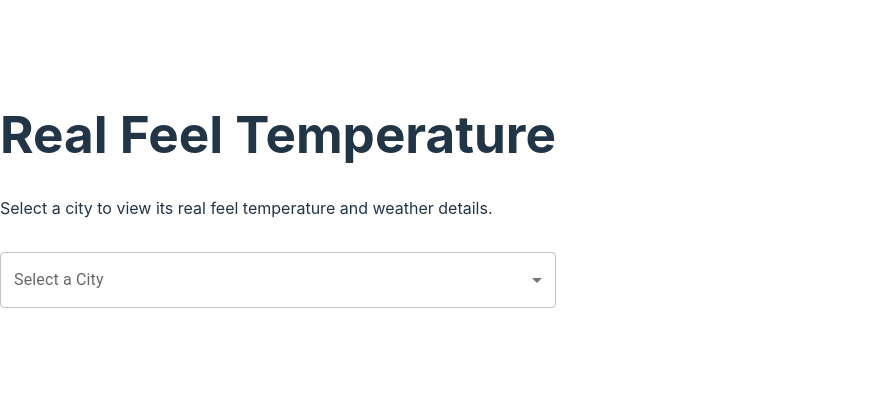
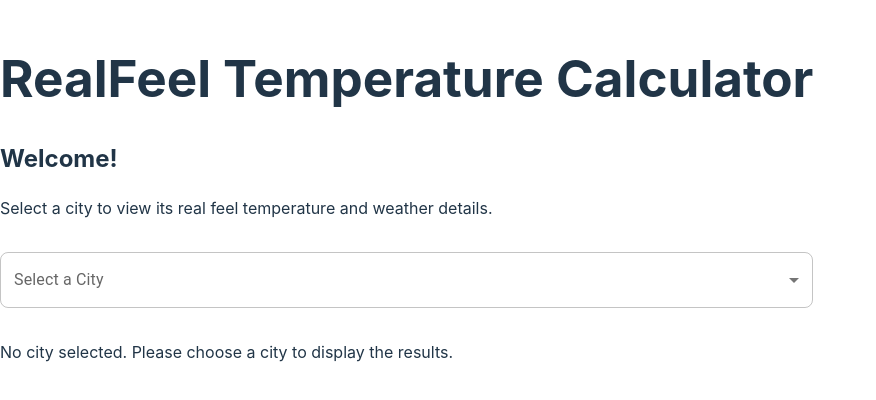
Before and after one commit to fiorella-mansilla/real-feel-calculator, a React (Vite) app in the folder client/: page / in a window 1280 px wide. Shown: the part 202-602 px from the top of the page, without its empty margins (0-876 px from the left). Built offline with nearby package versions, Linux system fonts and the light colour scheme.

Commit message:
Implemented None-reset option in City Dropdown and updated styling

```diff
--- a/client/src/components/CitySelectorDropdown.jsx
+++ b/client/src/components/CitySelectorDropdown.jsx
@@ -1,6 +1,6 @@
 import React, { useState, useCallback } from "react";
 import PropTypes from "prop-types";
-import { MenuItem, Select, InputLabel, FormControl } from "@mui/material";
+import { MenuItem, Select, InputLabel, FormControl, Paper } from "@mui/material";
 import { cities } from "../data/cities";
 
 /**
@@ -21,8 +21,8 @@ const CitySelectorDropdown = ({ onCitySelect }) => {
     const city = cities.find((c) => c.name === cityName);
 
     setSelectedCity(city || null);
-    if (city && onCitySelect) {
-      onCitySelect(city);
+    if (onCitySelect) {
+      onCitySelect(city || null);
     }
   }, [onCitySelect]);
 
@@ -39,9 +39,21 @@ const CitySelectorDropdown = ({ onCitySelect }) => {
         value={selectedCity?.name || ""}
         onChange={handleCitySelect}
         label="Select a City"
-        sx={{ backgroundColor: "gray.50" }}
+        sx={{
+          backgroundColor: "gray.50",
+          borderRadius: "8px", // Rounded corners for the Select input
+        }}
+        MenuProps={{
+          PaperProps: {
+            style: {
+              maxHeight: "600px", // Max height for dropdown
+              overflowY: "auto",  // Scrollable if the list is too long
+              borderRadius: "8px", // Rounded corners for the dropdown list
+            },
+          },
+        }}
       >
-        {/* Clear selection option */}
+        {/* None Option at the Top of the list */}
         <MenuItem value="">
           <em>None</em>
         </MenuItem>
--- a/client/src/data/cities.js
+++ b/client/src/data/cities.js
@@ -30,5 +30,6 @@ export const cities = [
   { name: "Rostock", lat: 54.0924, lon: 12.0991 },
   { name: "Erfurt", lat: 50.9848, lon: 11.0299 },
   { name: "Mainz", lat: 49.9929, lon: 8.2473 },
-  { name: "Lübeck", lat: 53.8655, lon: 10.6866 }
+  { name: "Lübeck", lat: 53.8655, lon: 10.6866 },
+  { name: "None", lat:null, lon:null}, // Reset option
 ];
--- a/client/src/pages/HomePage.jsx
+++ b/client/src/pages/HomePage.jsx
@@ -19,48 +19,69 @@ const fetchRealFeel = async ({ queryKey }) => {
 // HomePage component
 const HomePage = () => {
   const [selectedCity, setSelectedCity] = useState(null);
+  const [weatherData, setWeatherData] = useState(null);
 
   const { data, isLoading, isError, error } = useQuery(
     ["realFeel", selectedCity?.name, selectedCity?.lat, selectedCity?.lon],
     fetchRealFeel,
     {
-      enabled: !!selectedCity, // Fetch data only when city is selected
+      enabled: !!selectedCity, // Fetch data only when a city is selected
       refetchOnWindowFocus: false, // Prevent refetching on window focus
+      onSuccess: (fetchedData) => {
+        setWeatherData(fetchedData);
+      },
     }
   );
 
   // Handle city selection
   const handleCitySelect = (city) => {
     setSelectedCity(city);
+    if (!city) {
+      setWeatherData(null); // Clear weather data when "None" is selected
+    }
   };
 
   return (
-    <div className="home-page p-6 grid grid-cols-1 lg:grid-cols-2 gap-6">
-      {/* City Selector Dropdown component */}
-      <div>
-        <h1 className="text-2xl font-bold mb-4">Real Feel Temperature</h1>
-        <p className="text-gray-600 mb-6">
+    <div className="min-h-screen flex flex-col items-center justify-start bg-gray-100 p-6">
+      {/* Title */}
+      <h1 className="text-4xl font-sans font-medium text-center mt-4 mb-8">
+        RealFeel Temperature Calculator
+      </h1>
+
+      {/* Main Content */}
+      <div className="flex flex-col md:flex-row flex-1 w-full max-w-screen-xl bg-white rounded-lg shadow-md p-8">
+        {/* Left Column: City Selector */}
+        <div className="flex flex-col flex-1 justify-start items-start md:pr-6 md:border-r md:border-gray-200">
+          <h2 className="text-2xl font-bold mb-4">Welcome!</h2>
+          <p className="text-xl text-gray-600 mb-6">
             Select a city to view its real feel temperature and weather details.
           </p>
-        <CitySelectorDropdown onCitySelect={handleCitySelect} className="shadow-md" />
+          <CitySelectorDropdown
+            onCitySelect={handleCitySelect}
+            className="shadow-md"
+          />
         </div>
 
-      {/* Weather Data component */}
-      <div>
+        {/* Right Column: Weather Data */}
+        <div className="flex flex-col flex-1 justify-start items-start md:pl-4 mt-8 md:mt-0">
           {isLoading && <p>Loading weather data...</p>}
           {isError && (
             <p className="text-red-500">
               {error?.message || "Error fetching weather data. Please try again."}
             </p>
           )}
-        {data && data.realFeel !== undefined && selectedCity && (
+          {weatherData && weatherData.realFeel !== undefined && selectedCity && (
             <div>
-            <h2 className="text-xl font-semibold mb-4">
-              Real Feel in {selectedCity.name}: {data.realFeel.toFixed(1)}°C
+              <h2 className="text-2xl font-semibold mb-4">
+                Real Feel in {selectedCity.name}: {weatherData.realFeel.toFixed(1)}°C
               </h2>
-            <WeatherData weatherData={data.weatherData} />
+              <WeatherData weatherData={weatherData.weatherData} />
             </div>
           )}
+          {!selectedCity && (
+            <p className="text-lg text-gray-500">No city selected. Please choose a city to display the results.</p>
+          )}
+        </div>
       </div>
     </div>
   );
```
Lines whose indentation alone changed are shown as unchanged.
